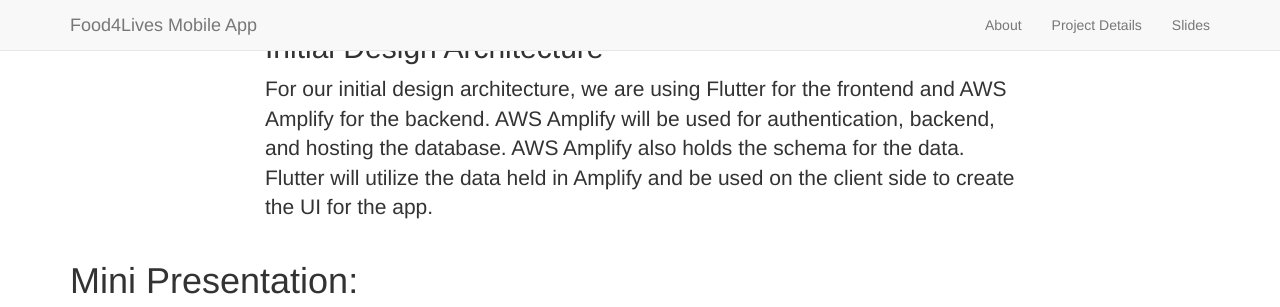
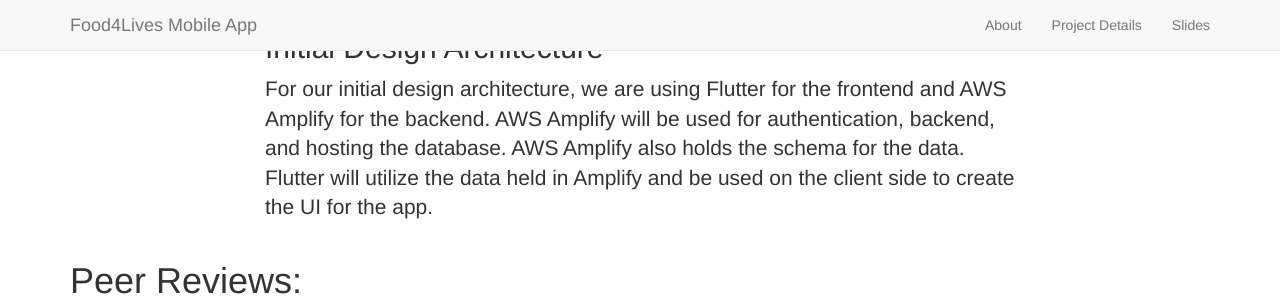
Before and after one commit to food4lives/food4lives.github.io, a Jekyll site: the page built from _posts/2021-02-09-moreabout.markdown, in a window 1280 px wide and 900 px high, scrolled down 3615 px, cut to the strip 0-307 px from the top of the window. Built offline with Jekyll 4.4.1, drawn with Linux system fonts in a browser that asks for light colours; nearby versions of some CDN libraries; library files that are not in the unit come from our copies.

Commit message:
Update minipresentation.html

```diff
--- a/_includes/minipresentation.html
+++ b/_includes/minipresentation.html
@@ -4,7 +4,7 @@
 
 			<div class="row">
 				<div class="col-lg-6">
-					<h1>Mini Presentation:</h1>
+					<h1>Peer Reviews:</h1>
 				</div>
 				<iframe src="https://docs.google.com/presentation/d/1kZ88Fc94dnw7oJrjv3_1xwL8GKmq93CSlz10zjxs0z8/edit?usp=sharing//embed?start=false&loop=false&delayms=3000" frameborder="0" width="960" height="569" allowfullscreen="true" mozallowfullscreen="true" webkitallowfullscreen="true"></iframe>
 			</div>
```
